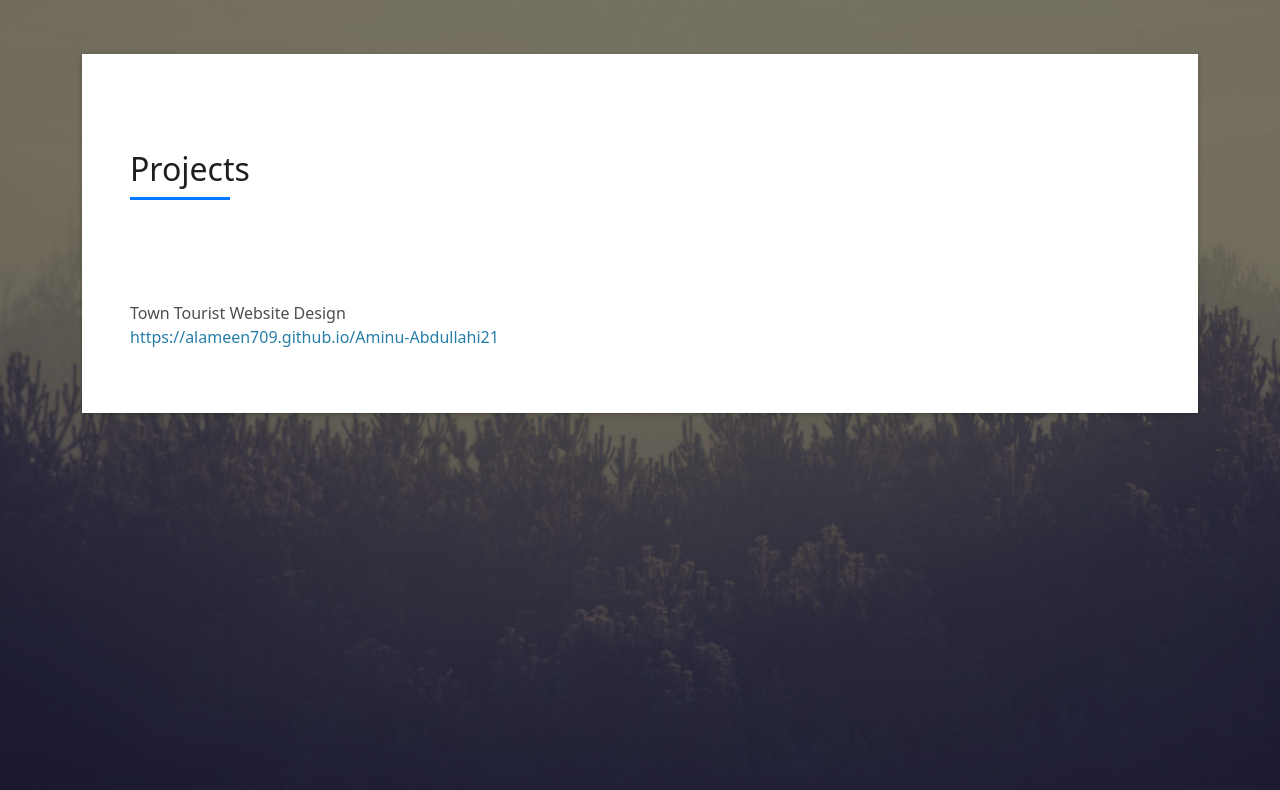
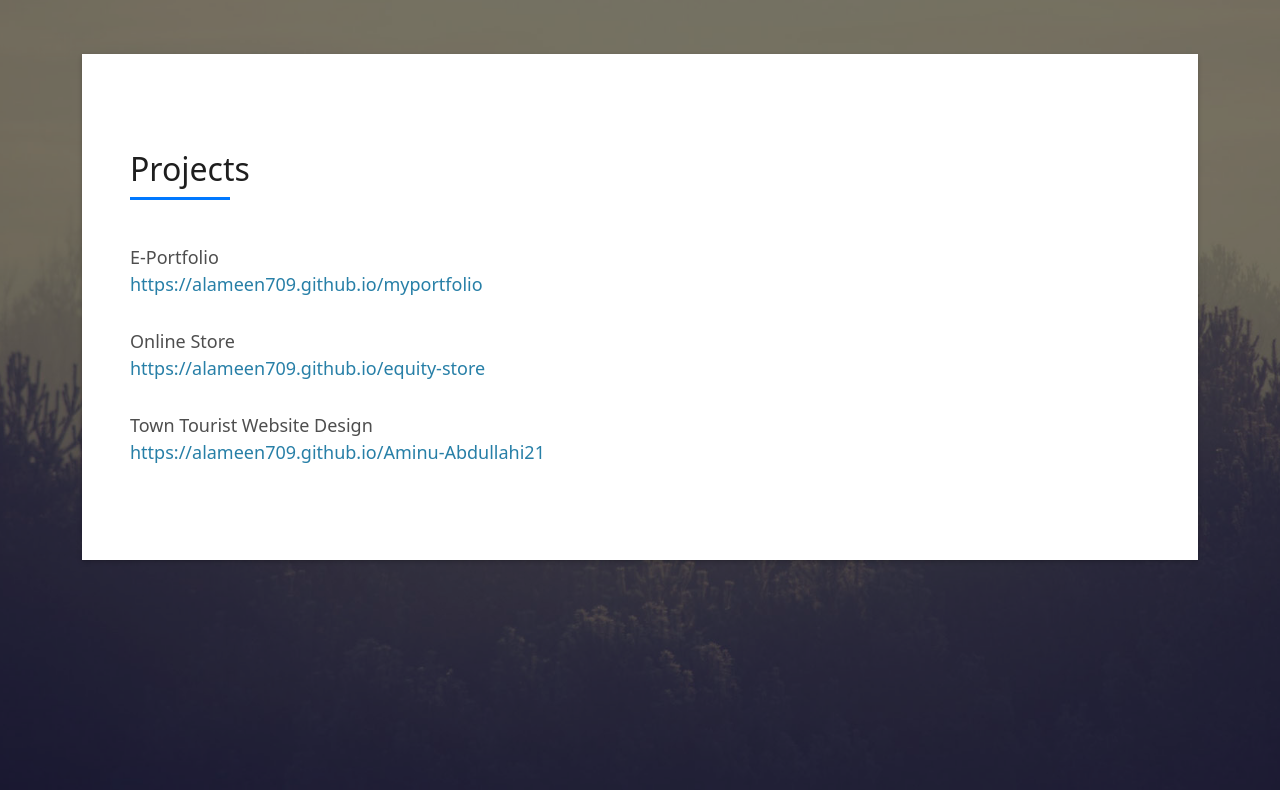
Before and after one commit to alameen709/my-portfolio, a plain HTML site: page project.html in a window 1280 px wide. Shown: the part 82-872 px from the top of the page. Drawn offline with Linux system fonts and the light colour scheme.

Commit message:
Add files via upload

```diff
--- a/project.html
+++ b/project.html
@@ -73,9 +73,9 @@
                         </h5>
                       </div>
                     <div class="skill-mf">
-                      <p class="title-s">Skill</p>
-                      <span>Town Tourist Website Design</span> <a href="https://alameen709.github.io/Aminu-Abdullahi21"> <br>https://alameen709.github.io/Aminu-Abdullahi21</a></a>
-
+                      <p><span>E-Portfolio</span> <a href="https://alameen709.github.io/myportfolio"> <br>https://alameen709.github.io/myportfolio</a></p>
+                      <p><span>Online Store</span> <a href="https://alameen709.github.io/equity-store"> <br>https://alameen709.github.io/equity-store</a></p>
+                      <p><span>Town Tourist Website Design</span> <a href="https://alameen709.github.io/Aminu-Abdullahi21"> <br>https://alameen709.github.io/Aminu-Abdullahi21</a></p>
                     </div>
                   </div>
 
```
